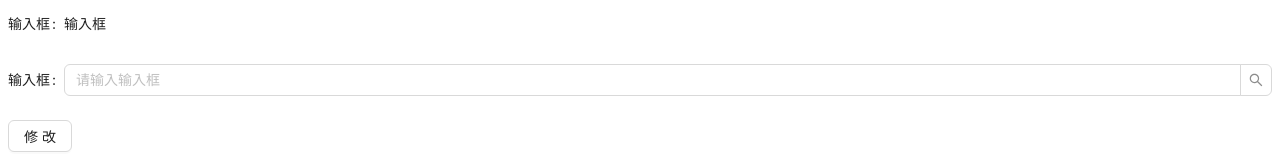
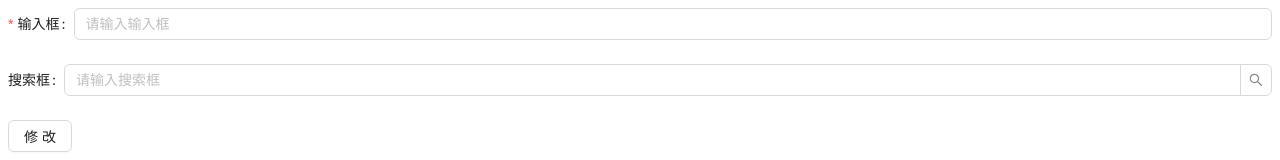
Before and after one commit to Dinert/dinert-ant-design, a React (Vite) app: page / in a window 1280 px wide. Shown: the top 160 px of the page. Built offline with nearby package versions, Linux system fonts and the light colour scheme.

Commit message:
feat: 增加form的数据监听功能

```diff
--- a/packages/components/form/src/formItem.tsx
+++ b/packages/components/form/src/formItem.tsx
@@ -1,8 +1,7 @@
 import React from 'react'
-import { Form} from 'antd'
+import { Form, Input} from 'antd'
 
-import {RewriteFormProps, CustomFormItemProps} from '@packages/components/form/types/index'
-import RewriteInput from './input'
+import { CustomFormItemProps} from '@packages/components/form/types/index'
 
 const customPlaceholder = (type: string = 'input', label: string = '') => {
     const placeholder: {[key: string]: string} = {
@@ -13,11 +12,11 @@ const customPlaceholder = (type: string = 'input', label: string = '') => {
     return placeholder[type] + label || ''
 }
 
-const objToArr = (formItem: RewriteFormProps['formItem']) => {
+const objToArr = (formItem: CustomFormItemProps) => {
     let index = 0
     const result: any = []
     Object.keys(formItem).forEach(key => {
-        const value = formItem[key] as Partial<CustomFormItemProps>
+        const value = (formItem as any)[key] as Partial<CustomFormItemProps>
         const placeholderObj = {
             placeholder: customPlaceholder(value.type, value.label as string),
         }
@@ -40,27 +39,27 @@ const objToArr = (formItem: RewriteFormProps['formItem']) => {
 }
 
 const mapComponents = (item: CustomFormItemProps) => {
-    const {key, ...rest} = item
+    const {key, options} = item
     const obj: any = {
-        'input': <RewriteInput {...rest} tempKey={key}></RewriteInput>,
-        'input-search': <RewriteInput {...rest} tempKey={key}></RewriteInput>,
+        'input': <Input {...options} key={key}></Input>,
+        'input-search': <Input.Search {...options} key={key}></Input.Search>,
     }
 
     return obj[item.type]
 }
 
-const FormC: React.FC<RewriteFormProps['formItem']> = (formItem) => {
-  const {children, ...reset} = formItem
+const FormC: React.FC<CustomFormItemProps> = (formItem) => {
+  const {...reset} = formItem
   const formItemMap = objToArr(reset)
-  const slot: any = children || {}
   return (
       <>
           {
             formItemMap.map((item: CustomFormItemProps) => {
-                const slotformItem = slot['formitem_' + item.key]
+                const {slot, ...rest} = item
+                const slotformItem = typeof slot === 'function' ? slot(item) : slot
                 return (
-                    <Form.Item {...item} key={item.key}>
-                        {slotformItem ? typeof slotformItem === 'function' ? slotformItem(item) : slotformItem : mapComponents(item)}
+                    <Form.Item {...rest} key={item.key}>
+                        {slotformItem ? slotformItem : mapComponents(item)}
                     </Form.Item>
                 )
             })
--- a/packages/components/form/src/index.tsx
+++ b/packages/components/form/src/index.tsx
@@ -1,4 +1,3 @@
-import React from 'react'
 import { Form } from 'antd'
 
 import {RewriteFormProps} from '@packages/components/form/types/index'
@@ -6,11 +5,12 @@ import FormItem from './formItem'
 
 
 const FormC: React.FC<RewriteFormProps> = (form) => {
-    const {formItem,children, ...reset} = form
-    const slot: any = children || {}
+    const {formItem, ...reset} = form
+
+
   return (
-      <Form {...reset}>
-          <FormItem {...formItem}>{slot}</FormItem>
+      <Form {...reset} >
+          <FormItem {...formItem}></FormItem>
       </Form>
   )
 }
--- a/packages/components/form/src/input.tsx
+++ /dev/null
@@ -1,17 +0,0 @@
-import { Input } from "antd"
-import {CustomFormItemProps} from '@packages/components/form/types/index'
-
-const InputC: React.FC<CustomFormItemProps> = (formItem) => {
-    if(formItem['type'] === 'input') {
-        return (
-            <Input {...formItem.options}></Input>
-        )
-    }else if(formItem['type'] === 'input-search') {
-        return (
-            <Input.Search {...formItem.options} ></Input.Search>
-        )
-    }
-
-}
-
-export default InputC
--- a/src/App.tsx
+++ b/src/App.tsx
@@ -1,46 +1,48 @@
-import { useState } from 'react'
+import { useState, useRef } from 'react'
 
-import Form from '../packages/components/form/src/index'
-import {Button} from 'antd'
+import DinertForm from '../packages/components/form/src/index'
+import {Button, Form } from 'antd'
 import {RewriteFormProps} from '@packages/components/form/types/index'
 
 function App() {
-    type FormProps = React.ComponentProps<typeof Form>
+
     interface Model{
-        name: string
-        name2: string
+        name: string;
+        name2: string;
     }
-
-    const [form, setForm] = useState<RewriteFormProps<Model>>({
+    const [dinertForm, setDinertForm] = useState<RewriteFormProps<Model>>({
+        form: Form.useForm()[0],
         formItem: {
             name: {
                 type: 'input',
                 label: '输入框',
+                name: 'name',
                 rules: [{required: true}],
                 options: {
-                }
+                },
             },
             name2: {
                 type: 'input-search',
-                label: '输入框',
+                label: '搜索框',
+                name: 'input-search',
                 options: {
                 }
             },
         }
     })
 
-    const aaa = () => setForm(form2 => {
-        form2.formItem.name!.label = '哈哈哈中'
-        return {...form2}
-    })
+    const aaa = () => {
+        dinertForm.form?.submit()
+    }
+
+    const name = Form.useWatch('name', dinertForm.form)
   return (
       <>
-          <Form {...form} >
-              {{
-                formitem_name: function (item) {return item.label},
-            } as any}
-          </Form>
+          <DinertForm {...dinertForm}>
+
+          </DinertForm>
           <Button onClick={aaa}>修改</Button>
+          <p>{name}</p>
       </>
   )
 }
```
Also changed, not shown: packages/components/common/myForwardref.tsx (added, +30 -0 lines), packages/components/form/types/index.ts (+4 -3 lines).
